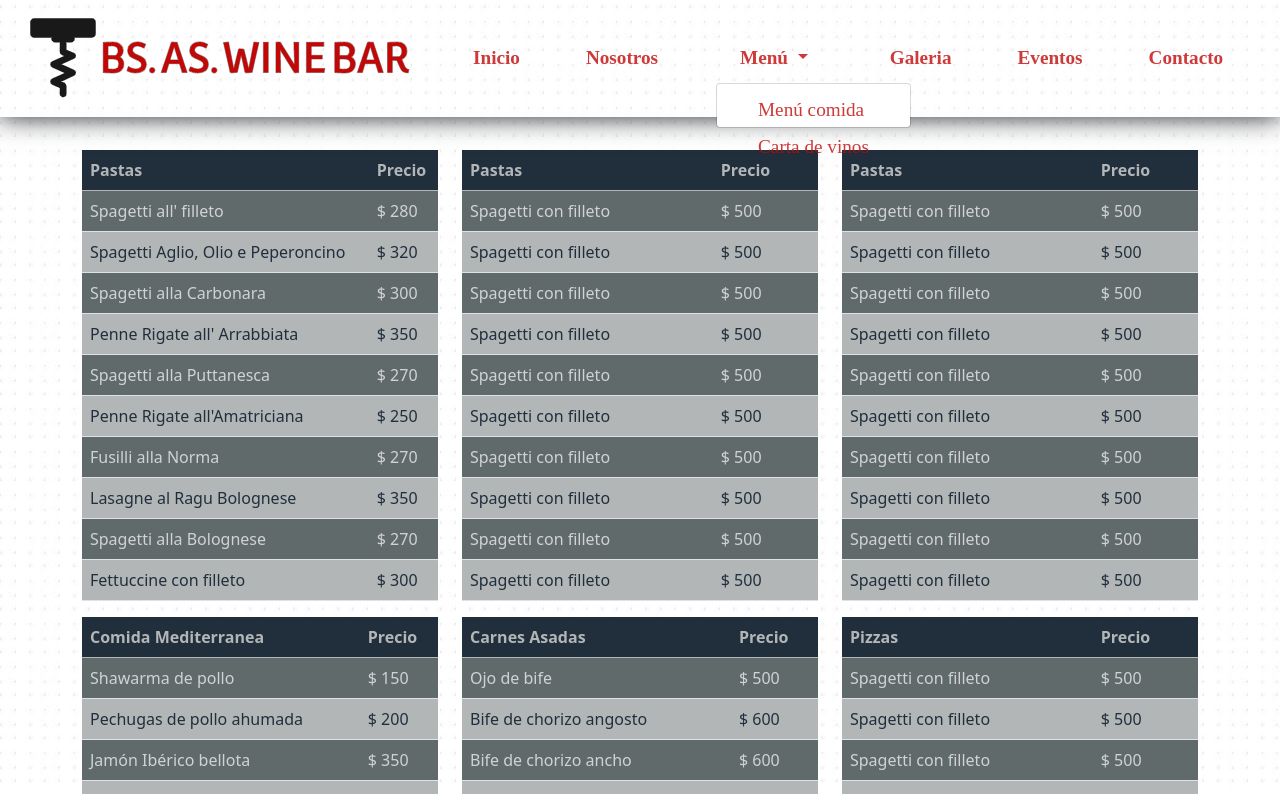
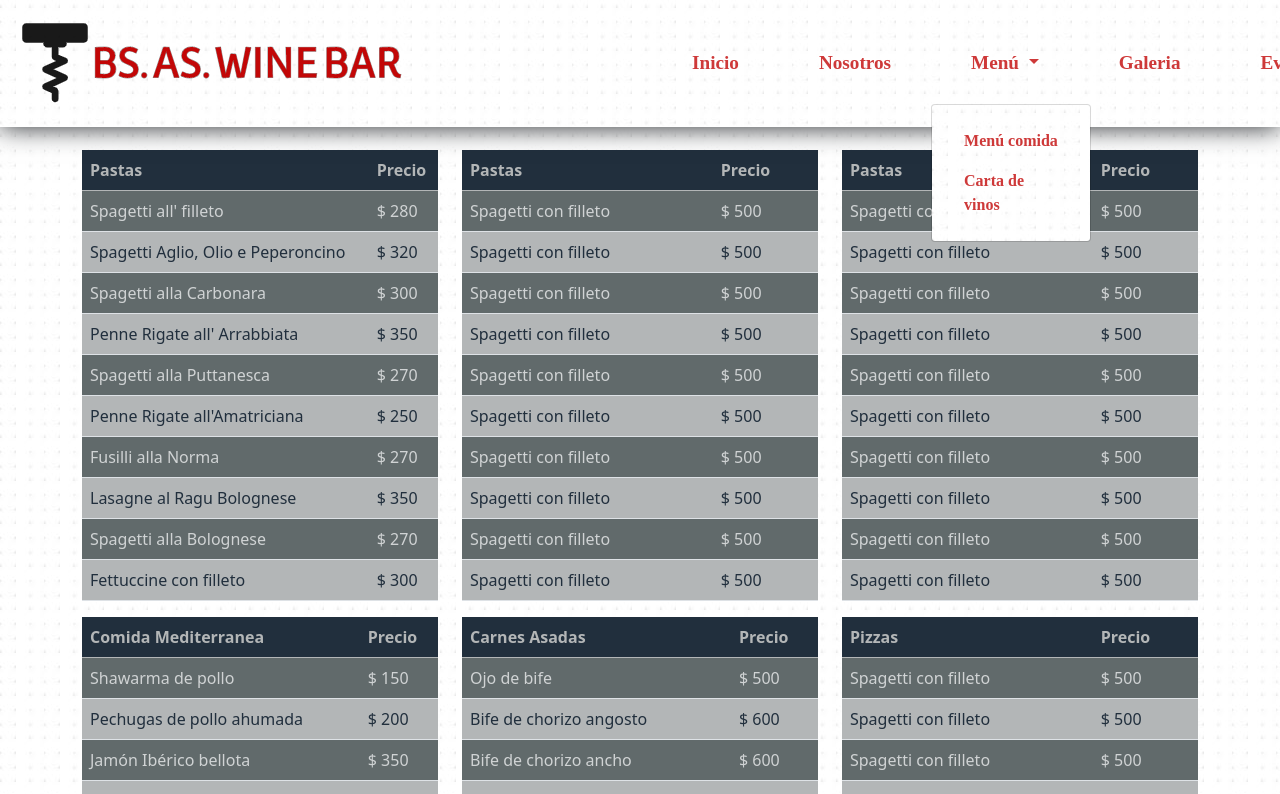
Before and after one commit to Martin-J-Larre/ProyectoFinal-CoderHouse-Larre, a website: page menu.html in a window 1280 px wide. Both pictures are taken after a click on the button "Menú". Shown: the top 794 px of the page. Drawn offline with nearby package versions, Linux system fonts and the light colour scheme.

Commit message:
Cambios en el Header,Nav y sub-menu

```diff
--- a/menu.html
+++ b/menu.html
@@ -16,41 +16,37 @@
 <header>
   <nav class="navbar navbar-expand-lg fixed-top  navbar-light">
       <div class="container-fluid">
-             <img src="/img/Logo-marca-2.png" alt="" width="400"class="d-inline-block align-text-top mx-2">
-         </div>
-         <div >
-             <button class="navbar-toggler mx-auto" type="button" data-bs-toggle="collapse" data-bs-target="#navbarNavDropdown" aria-controls="navbarNavDropdown" aria-expanded="false" aria-label="Toggle navigation">
+        <a class="navbar-brand" href="index.html" logo>
+            <img src="img/Logo-marca-2.png" alt="Logo de Buenos Aires Wine Bar" >
+        </a>
+        <button class="navbar-toggler" type="button" data-bs-toggle="collapse" data-bs-target="#navbarNavDropdown" aria-controls="navbarNavDropdown" aria-expanded="false" aria-label="Toggle navigation">
           <span class="navbar-toggler-icon"></span>
         </button>
         <div class="collapse navbar-collapse" id="navbarNavDropdown">
           <ul class="navbar-nav">
             <li class="nav-item">
-                        <a class="nav-link active" href="index.html">Inicio</a>
+              <a class="nav-link active" aria-current="page" href="index.html" items>Inicio</a>
             </li>
             <li class="nav-item">
-                        <a class="nav-link active " href="nosotros.html">Nosotros</a>
+              <a class="nav-link active" href="nosotros.html" items>Nosotros</a>
             </li>
             <li class="nav-item dropdown">
-                        <a class="nav-link dropdown-toggle active mx-3" href="#" id="navbarDropdownMenuLink" role="button" data-bs-toggle="dropdown" aria-expanded="false">
+              <a class="nav-link dropdown-toggle active" href="#" id="navbarDropdownMenuLink" role="button" data-bs-toggle="dropdown" aria-expanded="false" items>
                 Menú
               </a>
-                        <ul class="dropdown-menu" aria-labelledby="navbarDropdownMenuLink">
-                              <li>
-                                <a class="dropdown-item" href="menu.html">Menú comida</a>
-                              </li>
-                              <li>
-                                <a class="dropdown-item" href="cartadevinos.html">Carta de vinos</a>
-                              </li>
+              <ul class="dropdown-menu sub-menu" aria-labelledby="navbarDropdownMenuLink">
+                <li><a class="nav-item" href="menu.html"items-2>Menú comida</a></li>
+                <li><a class="nav-item" href="cartadevinos.html"items-2>Carta de vinos</a></li>
               </ul>
             </li>
             <li class="nav-item">
-                          <a class="nav-link active " href="galeria.html">Galeria</a>
+              <a class="nav-link active" href="galeria.html" items>Galeria</a>
             </li>
             <li class="nav-item">
-                          <a class="nav-link active" href="eventos.html">Eventos</a>
+              <a class="nav-link active" href="eventos.html" items>Eventos</a>
             </li>
             <li class="nav-item">
-                        <a class="nav-link active" href="contacto.html">Contacto</a>
+              <a class="nav-link active" href="contacto.html" items>Contacto</a>
             </li>
           </ul>
         </div>
@@ -382,7 +378,7 @@
        </div>
   </div>
 </section>
-   <!--============== FIN HEADER ============= -->
+   <!--============== FIN MENÚ ============= -->
    <!-- ============= FOOTER =============== -->
 <footer>
     <div class="container">
--- a/scss/_header.scss
+++ b/scss/_header.scss
@@ -1,26 +1,45 @@
-nav{
-    //border-bottom:5px solid $color-bordes;
-    background-image: url(/img/fondo-header-3.JPG);
-    box-shadow: 0 0 25px;
-    ul{
-        margin-right:100px;
-        height:45px;
 
-     // border:3px solid black;
-      li{
-        // border:3px solid black;
-         font-size: 1.2rem;
-         margin: 0 25px;
-         font-family: $f-titulo-bitter;
-         a{
-             color:$c-rojo-titulos !important;
-             font-weight: 700;
-         }
-         &:hover{
-            border-bottom:5px solid #c20707;
-            color: rgb(255, 251, 245) !important;
-            transition: all 0.4s;
-         }
-    }
+header{
+  nav{
+      background-image: url(/img/fondo-header-3.JPG);
+      box-shadow: 0 0 25px;
+      [logo]{
+          margin-right: 15rem;
+      }
+      [items]{
+          margin: 1rem 2rem;
+          font-size: 1.2rem;
+          color: rgba(194, 7, 7, 0.8) !important;
+          font-weight: 700;
+          font-family: $f-titulo-bitter;
+      }
+      [items]:hover{
+          border-bottom: 5px solid #c20707;
+          color: rgba(194, 7, 7, 0.8) !important;
+          transition: all 0.4s;
+          font-family: $f-titulo-bitter;
+      }
+      .sub-menu{
+          background-image: url(/img/fondo-header-3.JPG);
+          [items-2]{
+              display:block;
+              margin: 1rem 2rem;
+              font-size: 1rem;
+              color: rgba(194, 7, 7, 0.8) !important;
+              font-weight: 700;
+              text-decoration: none;
+              font-family: $f-titulo-bitter;
+          }
+          [items-2]:hover{
+              border-bottom: 5px solid #c20707;
+              color: rgba(194, 7, 7, 0.8) !important;
+              transition: all 0.4s;
+              font-family: $f-titulo-bitter;
+          }
+
+      }
+
+
   }
+
 }
```
Also changed, not shown: cartadevinos.html (+13 -17 lines), contacto.html (+13 -17 lines), eventos.html (+13 -17 lines), galeria.html (+13 -17 lines), index.html (+13 -13 lines), nosotros.html (+14 -18 lines), css/estilos.css, img/adriana - Copy.jpg (added), img/aldo - Copy.jpg (added), img/cabernet - Copy.jpg (added), img/carlos - Copy.jpg (added), img/chardonnay - Copy.jpg (added), img/copamalbec - Copy.jpg (added), 1 other file. Lines whose indentation alone changed are shown as unchanged.
